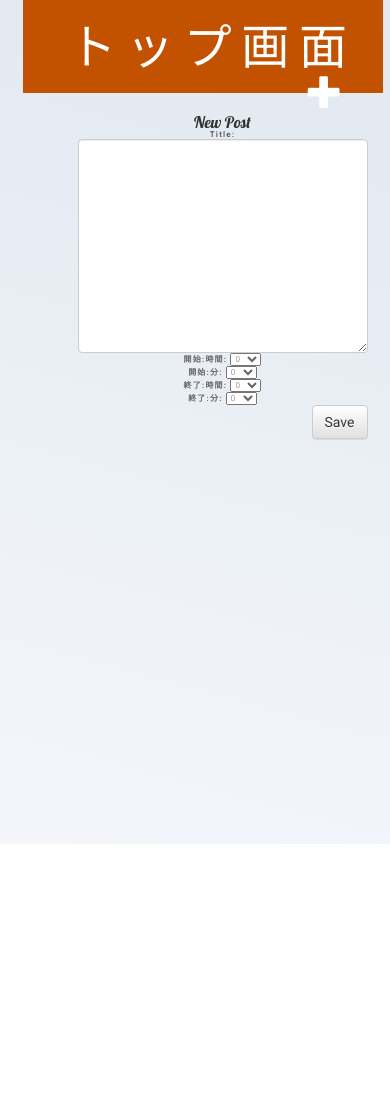
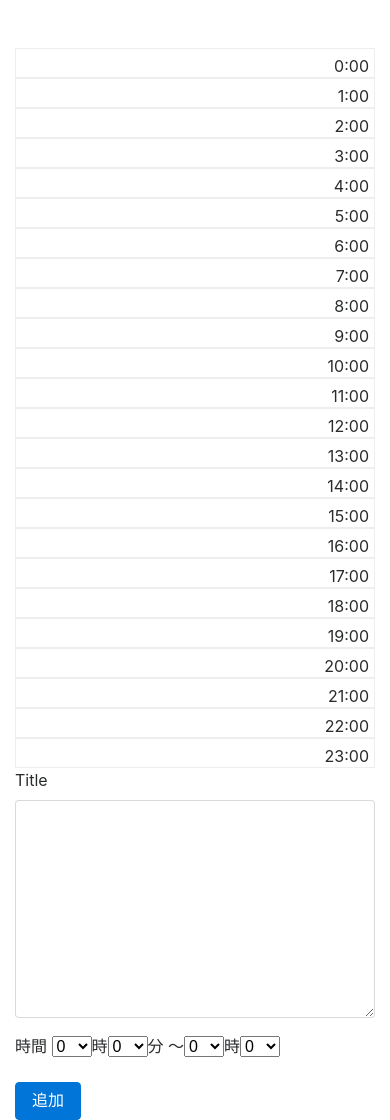
Before and after one commit to Yuya-bakuretsu/DisPlay, a Django app: page /add_custom/ in a window 390 px wide. Before the commit the page ends 844 px from the top, so only its background shows below. Run offline with Django 3.2, Linux system fonts and the light colour scheme; data that the repository does not hold is empty; some libraries are stand-ins or nearby versions.

Commit message:
could display schedule

```diff
--- a/task/lib.py
+++ b/task/lib.py
@@ -33,19 +33,19 @@ class TimeScheduleBS4:
         return obj['start'], obj['end'], obj['title']+obj['text']
         のようにしてください
         """
-        message = '{}~{}<br>{}'.format(
+        message = '{}～{}<br>{}'.format(
             obj.start_time, obj.end_time, obj.title
         )
         return obj.start_time, obj.end_time, message
 
     def format_hour_name(self, hour):
-        div = 'div style="height:{0}px;" class="hour-name">{1}:00</div>'
+        div = '<div style="height:{0}px;" class="hour-name">{1}:00</div>'
         return div.format(self.hour_height, hour)
 
     def format_minute(self, schedule, now):
         start, end, text = self.convert(schedule)
         context = {
-            'color': self.schedule.color,
+            'color': self.schedule_color,
             'height': self.minute_height * self.step,
             'just-hour': '',
             'text': text,
@@ -65,7 +65,8 @@ class TimeScheduleBS4:
                     '<div class="{color} {just-hour}" '
                     'style="height:{height}px;" '
                     'data-html="true" title="{text}" data-placement="top" '
-                    'data-trigger="manual" data-toggle="tooltip"></div>'
+                    'data-trigger="manual"  data-toggle="tooltip">'
+                    '</div>'
                 )
 
         else:
@@ -80,10 +81,10 @@ class TimeScheduleBS4:
         a = v.append
         a('<div class="row no-gutters">')
 
-        a('div class="col" style="height:{0}px;">'.format(self.max_height))
+        a('<div class="col" style="height:{0}px;">'.format(self.max_height))
         for hour in self.hours:
             a(self.format_hour_name(hour))
-            a('</div>')
+        a('</div>')
 
         # 予定の最初のdivタグにtooltipを導入するためのフラグ
         for schedule in schedules:
@@ -93,8 +94,8 @@ class TimeScheduleBS4:
                 for minute in range(0, 60, self.step):
                     now = datetime.time(hour=hour, minute=minute)
                     a(self.format_minute(schedule, now))
-                a('</div>')
-
             a('</div>')
 
-            return ''.join(v)
+        a('</div>')
+
+        return ''.join(v)
--- a/task/static/css/copied_blog.css
+++ b/task/static/css/copied_blog.css
@@ -1,6 +1,5 @@
 h1 a, h2 a{
     color: #C52100;
-    font-family: 'Lobster';
 }
 body{
     padding-left: 15px;
--- a/task/templates/task/base.html
+++ b/task/templates/task/base.html
@@ -1,27 +1,20 @@
-<html>
-{% load static %}
-<head>
-    <title>Top_menu</title>
-    <link rel="stylesheet" href="//maxcdn.bootstrapcdn.com/bootstrap/3.2.0/css/bootstrap.min.css">
-    <link rel="stylesheet" href="//maxcdn.bootstrapcdn.com/bootstrap/3.2.0/css/bootstrap-theme.min.css">
-    <link href="//fonts.googleapis.com/css?family=Lobster&subset=latin,latin-ext" rel="stylesheet" type="text/css">
-    <link rel="stylesheet" href="{% static 'css/reset.css' %}">
-    <link rel="stylesheet" href="{% static 'css/style.css' %}">
-    <link rel="stylesheet" href="{% static 'css/copied_blog.css' %}">
+<!DOCTYPE html>
+<html lang="ja">
+  <head>
+    <!-- Required meta tags -->
+    <meta charset="utf-8">
+    <meta name="viewport" content="width=device-width, initial-scale=1, shrink-to-fit=no">
 
-</head>
-<body>
-<div class="page-header">
-    <h1><a href="/">トップ画面</a></h1>
-    <a href="{% url 'custom_add' %}" class="top-menu"><span class="glyphicon glyphicon-plus"></span></a>
-</div>
-<div class="content container">
-    <div class="row">
-        <div class="col-md-8">
-            {% block content %}
-            {% endblock %}
-        </div>
-    </div>
-</div>
-</body>
+    <!-- Bootstrap CSS -->
+    <link rel="stylesheet" href="https://maxcdn.bootstrapcdn.com/bootstrap/4.0.0-alpha.6/css/bootstrap.min.css" integrity="sha384-rwoIResjU2yc3z8GV/NPeZWAv56rSmLldC3R/AZzGRnGxQQKnKkoFVhFQhNUwEyJ" crossorigin="anonymous">
+  </head>
+  <body>
+    {% block content %}{% endblock %}
+
+    <!-- jQuery first, then Tether, then Bootstrap JS. -->
+    <script src="https://code.jquery.com/jquery-3.1.1.slim.min.js" integrity="sha384-A7FZj7v+d/sdmMqp/nOQwliLvUsJfDHW+k9Omg/a/EheAdgtzNs3hpfag6Ed950n" crossorigin="anonymous"></script>
+    <script src="https://cdnjs.cloudflare.com/ajax/libs/tether/1.4.0/js/tether.min.js" integrity="sha384-DztdAPBWPRXSA/3eYEEUWrWCy7G5KFbe8fFjk5JAIxUYHKkDx6Qin1DkWx51bBrb" crossorigin="anonymous"></script>
+    <script src="https://maxcdn.bootstrapcdn.com/bootstrap/4.0.0-alpha.6/js/bootstrap.min.js" integrity="sha384-vBWWzlZJ8ea9aCX4pEW3rVHjgjt7zpkNpZk+02D9phzyeVkE+jo0ieGizqPLForn" crossorigin="anonymous"></script>
+    {% block extrajs %}{% endblock %}
+  </body>
 </html>
--- /dev/null
+++ b/task/templates/task/custom_add.html
@@ -0,0 +1,49 @@
+{% extends "task/base.html" %}
+{% block content %}
+<style>
+    .minute-wrapper {
+        border: 1px solid #eceeef;
+    }
+
+    .hour-name {
+        padding: 5px;
+        text-align: right;
+        border: 1px solid #eceeef;
+    }
+
+    .just-hour {
+        border-top: 1px solid #eceeef;
+    }
+</style>
+<div class="container">
+    <div class="row mt-5">
+        <div class="col-sm-8">
+            {{ time_schedule }}
+        </div>
+        <div class="col-sm-4">
+            <form action="" method="POST">
+                {{ form.errors }}
+                <div class="form-group">
+                    <label for="{{ form.title.id_for_label }}">{{ form.title.label }}</label>
+                    {{ form.title }}
+                </div>
+                <div class="form-group">
+                    <label for="{{ form.start_hour.id_for_label }}">時間</label>
+                    {{ form.start_hour }}時{{ form.start_minute }}分
+                    〜{{ form.end_hour }}時{{ form.end_minute }}
+                </div>
+                {% csrf_token %}
+                <button type="submit" class="btn btn-primary">追加</button>
+            </form>
+        </div>
+    </div><!-- /.row -->
+</div><!-- /.container -->
+{% endblock %}
+
+{% block extrajs %}
+<script>
+    $(function() {
+        $('[data-toggle="tooltip"]').tooltip('show');
+    });
+</script>
+{% endblock %}
--- a/task/urls.py
+++ b/task/urls.py
@@ -6,7 +6,7 @@ urlpatterns = [
     # path('', views.top_menu, name='top_menu'),
     # path('', views.initial_settings, name='initial_settings'),
     path('', views.custom_list, name='custom_list'),
-    path('add_custom/', views.custom_add, name='custom_add'),
+    # path('add_custom/', views.custom_add, name='custom_add'),
     path('custom/<int:pk>/', views.custom_detail, name='custom_detail'),
     path('add_custom/', views.TimeSchedule.as_view(), name='custom_add'),
 ]
--- a/task/views.py
+++ b/task/views.py
@@ -5,6 +5,9 @@ from django.contrib.auth.decorators import login_required
 from .forms import CustomForm
 from django.views import generic
 from django.urls import reverse_lazy
+from .lib import TimeScheduleBS4
+from django.utils.safestring import mark_safe
+import datetime
 
 
 def custom_list(request):
@@ -39,5 +42,23 @@ class TimeSchedule(generic.CreateView):
 
     def get_context_data(self, *args, **kwargs):
         schedules = Custom.objects.order_by('start_time')
+        time_schedule = TimeScheduleBS4(step=10, minute_height=0.5)
         context = super().get_context_data(*args, **kwargs)
+        context['time_schedule'] = mark_safe(
+            time_schedule.format_schedule(schedules)
+        )
         return context
+
+    def form_valid(self, form):
+        schedule = form.save(commit=False)
+        schedule.start_time = datetime.time(
+            int(form.cleaned_data['start_hour']),
+            int(form.cleaned_data['start_minute'])
+        )
+        schedule.end_time = datetime.time(
+            int(form.cleaned_data['end_hour']),
+            int(form.cleaned_data['end_minute'])
+        )
+        schedule.author = self.user
+        self.object = schedule.save()
+        return redirect(custom_list)
```
